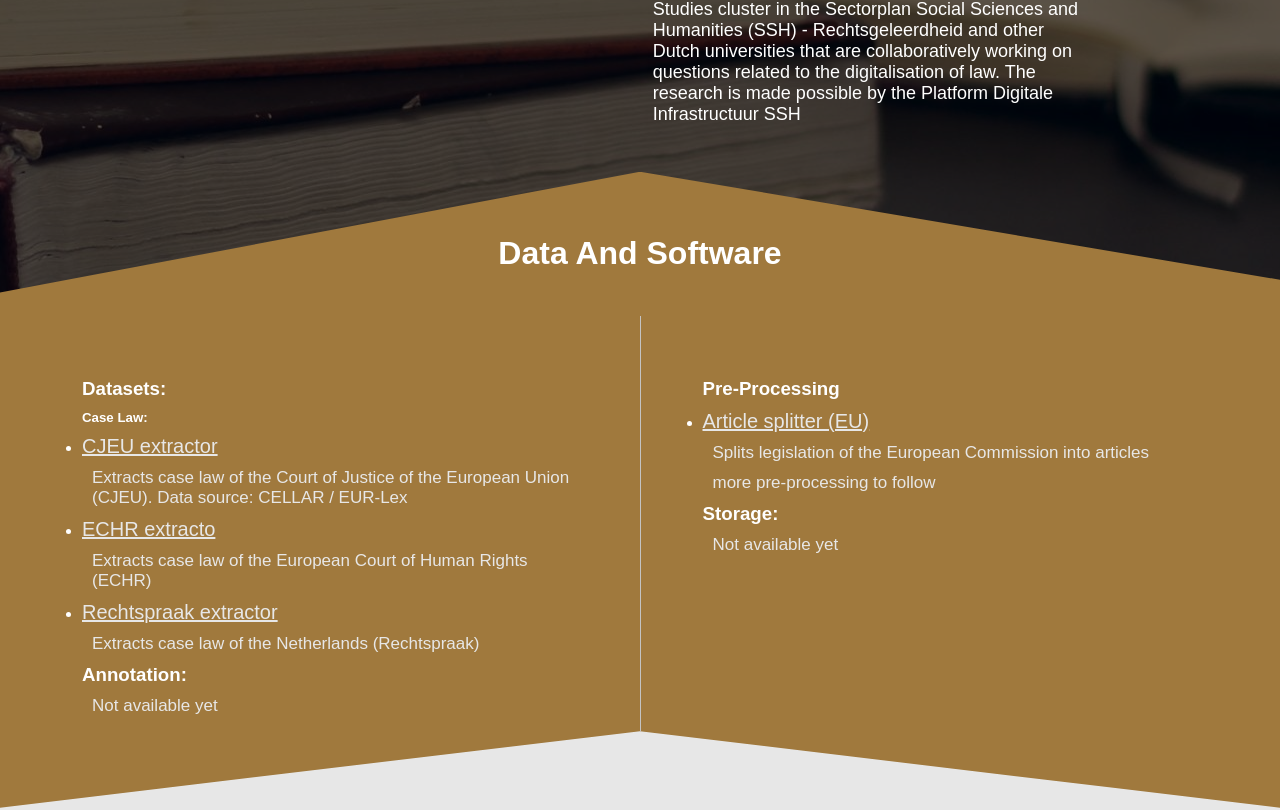
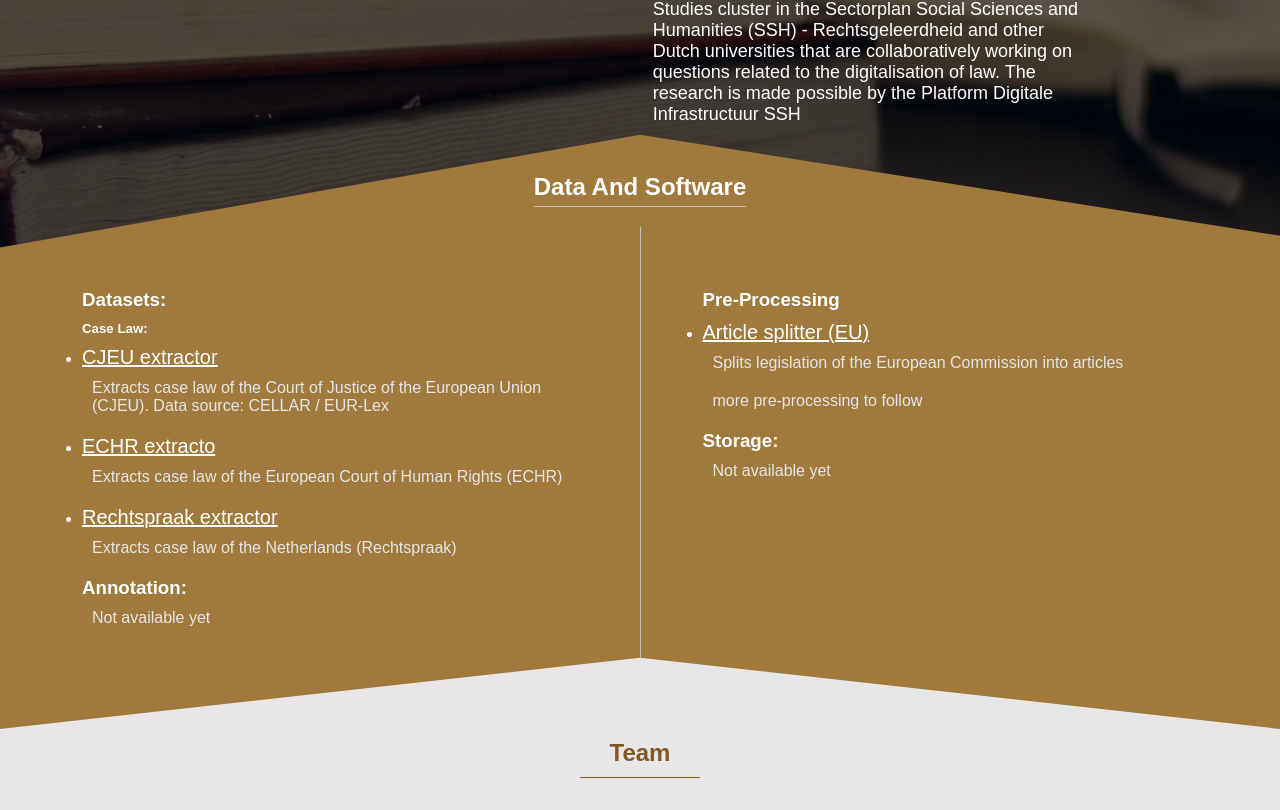
Before and after one commit to Jack-Kartoush/lawNotation, a Vue app: page / in a window 1280 px wide. Shown: the part 483-1293 px from the top of the page. Built offline with nearby package versions, Linux system fonts and the light colour scheme.

Commit message:
adjust the styling of the data and software section and team section

```diff
--- a/src/assets/main.css
+++ b/src/assets/main.css
@@ -2,7 +2,7 @@ header {
   display: flex;
   justify-content: space-around;
   align-items: center;
-  background-color: #fff;
+  background-color: rgb(255, 255, 255);
   height: 70px;
   position: -webkit-sticky;
   position: sticky;
@@ -43,8 +43,11 @@ header li a {
     display: none;
   }
 }
+.Data_section {
+  background-color: #a0793d;
+}
+
 .Data_container {
-  background-color: #a0793d;
   height: 100%;
   color: #fff;
   padding: 20px;
@@ -56,7 +59,6 @@ header li a {
 }
 
 .datasets_annotation {
-  margin-top: 10%;
   padding: 10px;
   display: block;
 }
@@ -65,11 +67,14 @@ header li a {
   display: flex;
   justify-content: center;
   align-items: center;
-  position: relative;
-  top: 50px;
+  margin-top: 3%;
   color: #fff;
   z-index: 1;
-  width: auto;
+}
+
+.data-title h1 {
+  padding-bottom: 5px;
+  border-bottom: 1px solid #c3c3c3;
 }
 
 .Datasets_contaier h3,
@@ -81,7 +86,7 @@ header li a {
 .processing-container li a {
   font-weight: 500;
   font-size: 18px;
-  color: #e7e7e7;
+  color: #fff;
   text-decoration: underline;
 }
 
@@ -100,7 +105,7 @@ header li a {
   font-size: 16px;
   font-weight: 500;
   margin-left: 10px;
-  padding-bottom: 10px;
+  margin-bottom: 20px;
 }
 
 .Storage_container,
@@ -117,29 +122,24 @@ header li a {
 }
 
 @media only screen and (min-width: 850px) {
+  .Data_section {
+    background-color: #a0793d;
+    -webkit-clip-path: polygon(100% 100%, 50% 88%, 0 100%, 0 19%, 50% 0, 100% 17%);
+            clip-path: polygon(100% 100%, 50% 88%, 0 100%, 0 19%, 50% 0, 100% 17%);
+  }
   .Data_container {
     display: flex;
     justify-content: space-between;
-    -webkit-clip-path: polygon(100% 100%, 50% 88%, 0 100%, 0 19%, 50% 0, 100% 17%);
-            clip-path: polygon(100% 100%, 50% 88%, 0 100%, 0 19%, 50% 0, 100% 17%);
   }
   .data-title {
-    width: 100%;
-    display: flex;
-    justify-content: center;
-    align-items: center;
-    color: #fff;
-    position: relative;
-    top: 100px;
-    z-index: 1;
+    margin-top: 3%;
   }
   .Description {
     width: 100%;
-    font-size: 17px;
+    font-size: 16px;
   }
   .datasets_annotation,
 .processing_storage {
-    margin-top: 10%;
     padding: 5%;
   }
   .datasets_annotation {
@@ -230,18 +230,15 @@ header li a {
 }
 
 @media only screen and (min-width: 750px) {
-  .card:nth-child(1) {
+  .card:nth-child(2) {
     width: 100%;
     display: flex;
     justify-content: center;
     margin-bottom: 2%;
   }
-  .card:nth-child(1) .member-container {
+  .card:nth-child(2) .member-container {
     height: 100%;
     justify-content: flex-start;
-  }
-  .develpoer_team {
-    margin-top: 1%;
   }
 }
 .contibutors_container {
@@ -386,7 +383,7 @@ main {
     min-height: 100vh;
   }
   .intro-text p {
-    width: 40%;
+    max-width: 40%;
     font-size: 18px;
     margin: 0;
     padding-bottom: 10px;
--- a/src/assets/main.scss
+++ b/src/assets/main.scss
@@ -67,7 +67,6 @@ main {
 @media only screen and (min-width: 750px) {
     .Introduction-container {
         padding: 0;
-        // width: 85%;
     }
     .intro-text {
         display: flex;
@@ -81,7 +80,7 @@ main {
         min-height: 100vh;
     }
     .intro-text p {
-        width: 40%;
+        max-width: 40%;
         font-size: 18px;
         margin: 0;
         padding-bottom: 10px;
@@ -90,7 +89,6 @@ main {
         margin-top: 3%;
     }
     .intro-text:nth-child(2) {
-        // background-color: #e7e7e7;
         display: flex;
         justify-content: center;
        margin: 5% 0;
--- a/src/assets/style/_Data_software.scss
+++ b/src/assets/style/_Data_software.scss
@@ -1,5 +1,7 @@
+.Data_section{
+    background-color: #a0793d;
+}
 .Data_container {
-    background-color: #a0793d;
     height: 100%;
     color: #fff;
     padding: 20px;
@@ -10,7 +12,7 @@
     padding: 10px;
 }
 .datasets_annotation {
-    margin-top: 10%;
+    // margin-top: 10%;
     padding: 10px;
     display: block;
 }
@@ -18,11 +20,14 @@
     display: flex;
     justify-content: center;
     align-items: center;
-    position: relative;
-    top: 50px;
+    margin-top: 3%;
     color: #fff;
     z-index: 1;
-  width: auto;
+
+}
+.data-title h1{
+    padding-bottom: 5px;
+    border-bottom:1px solid #c3c3c3 ;
 }
 .Datasets_contaier h3,
 .processing-container h3 {
@@ -33,7 +38,7 @@
 .processing-container li a {
     font-weight: 500;
     font-size: 18px;
-    color: #e7e7e7;
+    color: #fff;
     text-decoration: underline;
 }
 .Datasets_contaier li,
@@ -49,7 +54,7 @@
     font-size: 16px;
     font-weight: 500;
     margin-left: 10px;
-    padding-bottom: 10px;
+    margin-bottom: 20px;
 }
 .Storage_container,
 .Anotation_container{
@@ -62,33 +67,26 @@
     padding-bottom: 10px;
 }
 @media only screen and (min-width: 850px) {
+    .Data_section{
+        background-color: #a0793d;
+        clip-path: polygon(100% 100%, 50% 88%, 0 100%, 0 19%, 50% 0, 100% 17%);
+    }
     .Data_container {
         display: flex;
         justify-content: space-between;
-        clip-path: polygon(100% 100%, 50% 88%, 0 100%, 0 19%, 50% 0, 100% 17%);
+
     }
     .data-title {
-        width: 100%;
-        display: flex;
-        justify-content: center;
-        align-items: center;
-        color: #fff;
-        position: relative;
-        top: 100px;
-        z-index: 1;
-
-
+        margin-top: 3%;
     }
     .Description {
         width: 100%;
-        font-size: 17px;
+        font-size: 16px;
     }
 
     .datasets_annotation,
     .processing_storage {
-        margin-top: 10%;
         padding: 5%;
-
     }
     .datasets_annotation {
         width: 50%;
@@ -96,7 +94,6 @@
     }
     .processing_storage {
         width: 50%;
-        // margin-left: 20px;
     }
     .Datasets_contaier li a,
     .processing-container li a {
--- a/src/assets/style/_header.scss
+++ b/src/assets/style/_header.scss
@@ -5,7 +5,7 @@ header{
     // background: rgb(122,95,61);
     // background: linear-gradient(204deg, rgba(122,95,61,1) 0%, rgba(131,92,53,1) 15%, rgba(140,99,51,1) 31%, rgba(131,88,37,1) 70%, rgba(131,92,53,1) 86%, rgba(122,95,61,1) 100%);
     // background-color: #a0793d;
-    background-color: #fff;
+    background-color: rgb(255, 255, 255);
     height: 70px;
     position: sticky;
     top: 0;
@@ -34,9 +34,9 @@ header li a {
     width: 300px;
 
 }
+//for the small devices
 @media only screen and (max-width: 750px) {
     header{
-
         justify-content: center;
     }
     header li a {
--- a/src/components/DataSoftware.vue
+++ b/src/components/DataSoftware.vue
@@ -1,10 +1,10 @@
 <template>
+  <section class="Data_section">
     <a name="data&software"></a>
-
     <span class="data-title">
       <h1>Data And Software</h1>
     </span>
-  <section class="Data_container">
+    <div class="Data_container">
       <div class="datasets_annotation">
         <div class="Datasets_contaier">
           <h3>Datasets:</h3>
@@ -52,5 +52,6 @@
           <p class="Description">Not available yet</p>
         </div>
       </div>
+    </div>
   </section>
 </template>
--- a/src/components/Team.vue
+++ b/src/components/Team.vue
@@ -1,9 +1,9 @@
 <template>
 
+  <section class="develpoer_team">
     <span class="team_title">
       <h1>Team</h1>
     </span>
-  <section class="develpoer_team">
     <div class="card">
       <div class="member-container">
         <div class="member-img">
```
Also changed, not shown: src/assets/style/_team.scss (+2 -7 lines), 1 other file (tests, documents, lock files or other folders). Lines whose indentation alone changed are shown as unchanged.
